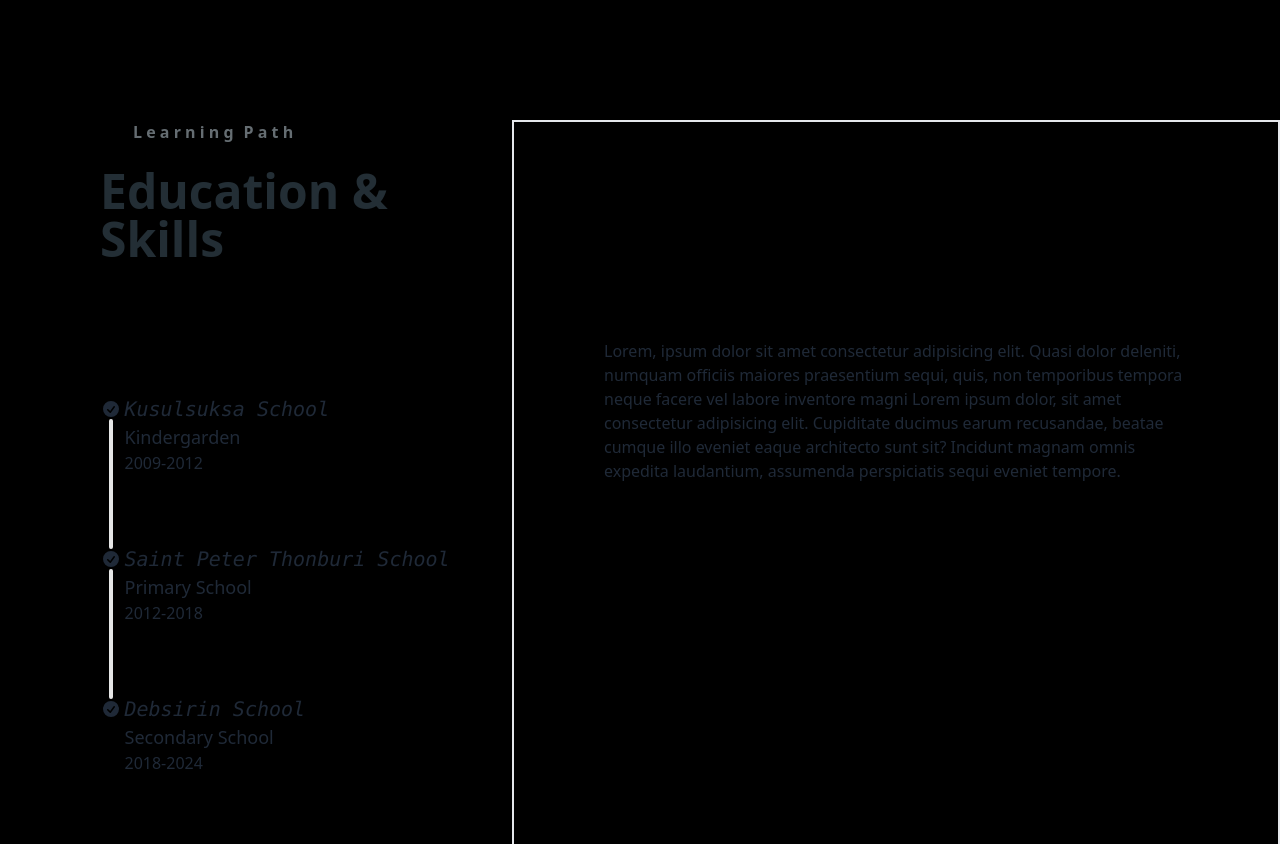
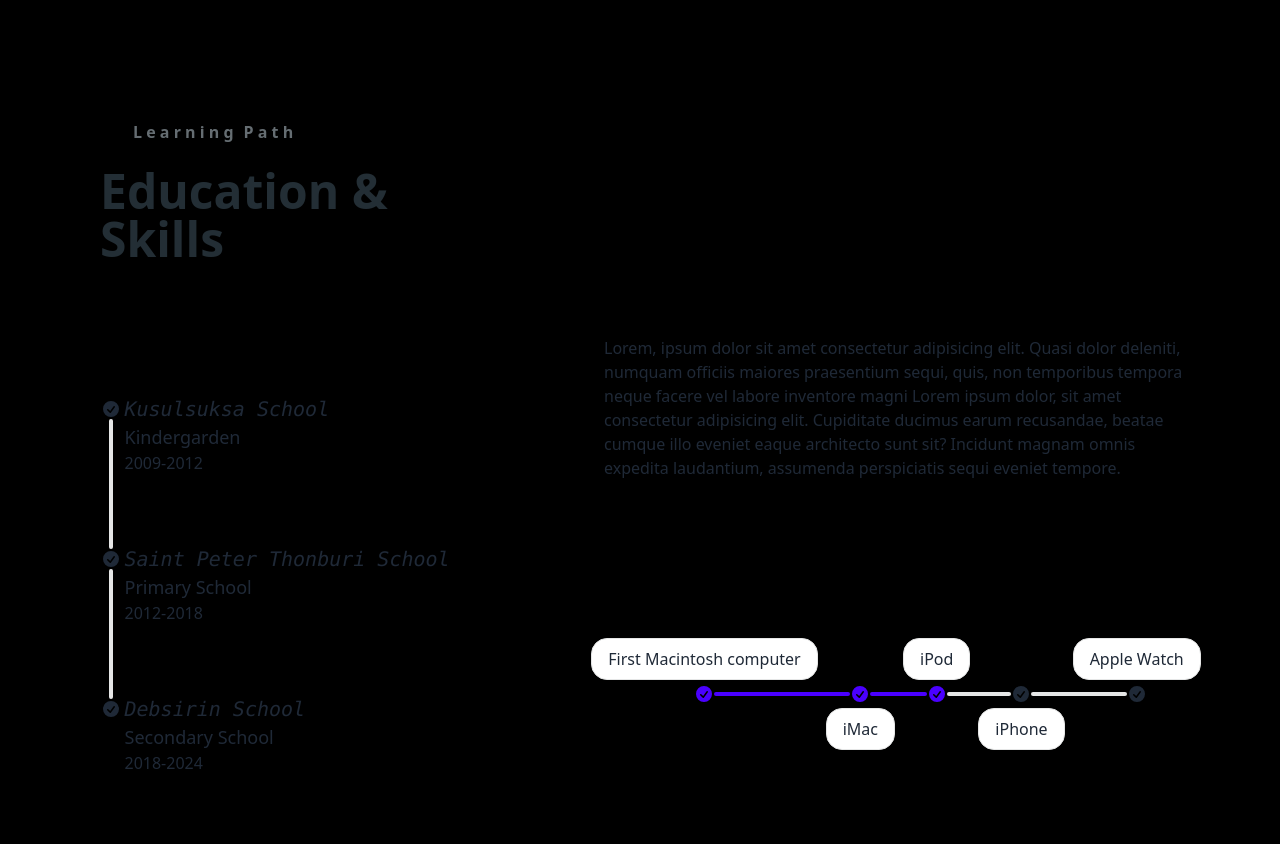
Before and after one commit to Paullor08/Portfolio_Pongthum, a plain HTML site: page aboutme.html in a window 1280 px wide. Shown: the part 1580-2424 px from the top of the page. Drawn offline with nearby package versions, Linux system fonts and the light colour scheme.

Commit message:
RESET twentyninethcommit  4/7/2024 21:45

```diff
--- a/aboutme.html
+++ b/aboutme.html
@@ -153,10 +153,95 @@
             </li>
           </ul>
       </div>
-      <div class="md:w-3/5 border-2 flex justify-center" id="container-1">
-        <p class="text-start flex items-center w-[584px] mb-[35%]">
+      <div class="md:w-3/5 mb- flex justify-center items-center flex-col" id="container-1">
+        <p class="text-start flex items-center w-[584px] mb-[20%]">
           Lorem, ipsum dolor sit amet consectetur adipisicing elit. Quasi dolor deleniti, numquam officiis maiores praesentium sequi, quis, non temporibus tempora neque facere vel labore inventore magni Lorem ipsum dolor, sit amet consectetur adipisicing elit. Cupiditate ducimus earum recusandae, beatae cumque illo eveniet eaque architecto sunt sit? Incidunt magnam omnis expedita laudantium, assumenda perspiciatis sequi eveniet tempore.
         </p>
+        <ul class="timeline">
+          <li>
+            <div class="timeline-start timeline-box">First Macintosh computer</div>
+            <div class="timeline-middle">
+              <svg
+                xmlns="http://www.w3.org/2000/svg"
+                viewBox="0 0 20 20"
+                fill="currentColor"
+                class="text-primary h-5 w-5">
+                <path
+                  fill-rule="evenodd"
+                  d="M10 18a8 8 0 100-16 8 8 0 000 16zm3.857-9.809a.75.75 0 00-1.214-.882l-3.483 4.79-1.88-1.88a.75.75 0 10-1.06 1.061l2.5 2.5a.75.75 0 001.137-.089l4-5.5z"
+                  clip-rule="evenodd" />
+              </svg>
+            </div>
+            <hr class="bg-primary" />
+          </li>
+          <li>
+            <hr class="bg-primary" />
+            <div class="timeline-middle">
+              <svg
+                xmlns="http://www.w3.org/2000/svg"
+                viewBox="0 0 20 20"
+                fill="currentColor"
+                class="text-primary h-5 w-5">
+                <path
+                  fill-rule="evenodd"
+                  d="M10 18a8 8 0 100-16 8 8 0 000 16zm3.857-9.809a.75.75 0 00-1.214-.882l-3.483 4.79-1.88-1.88a.75.75 0 10-1.06 1.061l2.5 2.5a.75.75 0 001.137-.089l4-5.5z"
+                  clip-rule="evenodd" />
+              </svg>
+            </div>
+            <div class="timeline-end timeline-box">iMac</div>
+            <hr class="bg-primary" />
+          </li>
+          <li>
+            <hr class="bg-primary" />
+            <div class="timeline-start timeline-box">iPod</div>
+            <div class="timeline-middle">
+              <svg
+                xmlns="http://www.w3.org/2000/svg"
+                viewBox="0 0 20 20"
+                fill="currentColor"
+                class="text-primary h-5 w-5">
+                <path
+                  fill-rule="evenodd"
+                  d="M10 18a8 8 0 100-16 8 8 0 000 16zm3.857-9.809a.75.75 0 00-1.214-.882l-3.483 4.79-1.88-1.88a.75.75 0 10-1.06 1.061l2.5 2.5a.75.75 0 001.137-.089l4-5.5z"
+                  clip-rule="evenodd" />
+              </svg>
+            </div>
+            <hr />
+          </li>
+          <li>
+            <hr />
+            <div class="timeline-middle">
+              <svg
+                xmlns="http://www.w3.org/2000/svg"
+                viewBox="0 0 20 20"
+                fill="currentColor"
+                class="h-5 w-5">
+                <path
+                  fill-rule="evenodd"
+                  d="M10 18a8 8 0 100-16 8 8 0 000 16zm3.857-9.809a.75.75 0 00-1.214-.882l-3.483 4.79-1.88-1.88a.75.75 0 10-1.06 1.061l2.5 2.5a.75.75 0 001.137-.089l4-5.5z"
+                  clip-rule="evenodd" />
+              </svg>
+            </div>
+            <div class="timeline-end timeline-box">iPhone</div>
+            <hr />
+          </li>
+          <li>
+            <hr />
+            <div class="timeline-start timeline-box">Apple Watch</div>
+            <div class="timeline-middle">
+              <svg
+                xmlns="http://www.w3.org/2000/svg"
+                viewBox="0 0 20 20"
+                fill="currentColor"
+                class="h-5 w-5">
+                <path
+                  fill-rule="evenodd"
+                  d="M10 18a8 8 0 100-16 8 8 0 000 16zm3.857-9.809a.75.75 0 00-1.214-.882l-3.483 4.79-1.88-1.88a.75.75 0 10-1.06 1.061l2.5 2.5a.75.75 0 001.137-.089l4-5.5z"
+                  clip-rule="evenodd" />
+              </svg>
+            </div>
+          </li>
+        </ul>
       </div>
     </section>
     <!--end section3-->
```
Also changed, not shown: index.html (+2 -7 lines).
